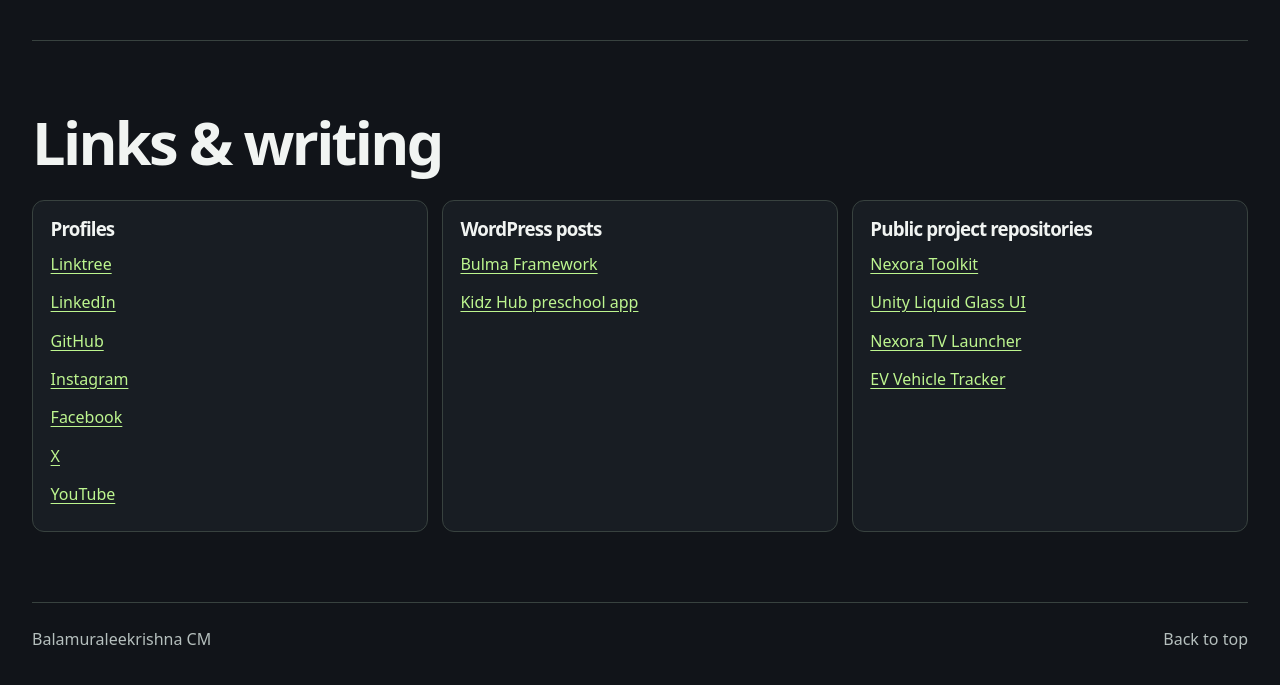
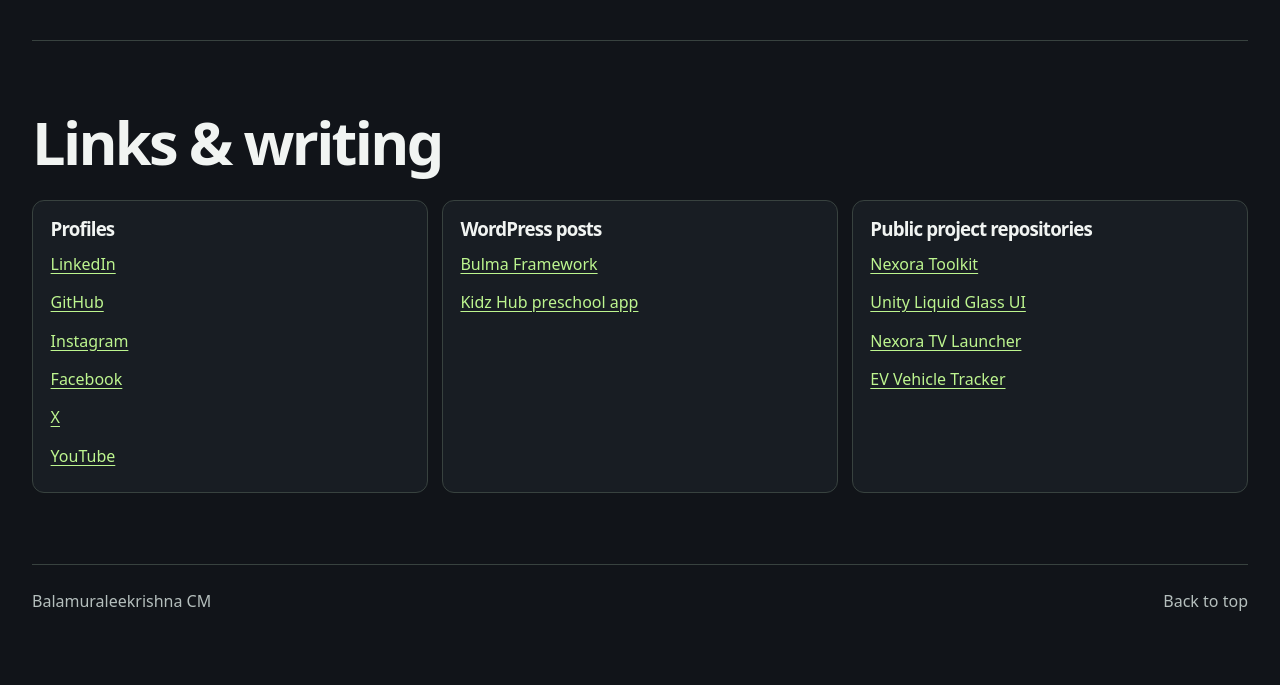
Before and after one commit to BalamuraleekrishnaCM/balamuraleekrishnacm.github.io, a plain HTML site: page index.html in a window 1280 px wide. Shown: the part 2630-3315 px from the top of the page. After the commit the page ends 3276 px from the top, so only its background shows below. Drawn offline with Linux system fonts and the light colour scheme.

Commit message:
Harden portfolio and remove indirect private contact link

```diff
--- a/index.html
+++ b/index.html
@@ -2,6 +2,8 @@
 <html lang="en">
 <head>
   <meta charset="utf-8">
+  <meta http-equiv="Content-Security-Policy" content="default-src 'none'; script-src 'self'; style-src 'self'; img-src 'self'; base-uri 'none'; form-action 'none'">
+  <meta name="referrer" content="no-referrer">
   <meta name="viewport" content="width=device-width, initial-scale=1">
   <meta name="theme-color" content="#111419">
   <meta name="description" content="Public Unity and XR work by Balamuraleekrishna CM, featuring mixed reality for surgery, VR games and immersive education.">
@@ -126,7 +128,6 @@
         <div class="online-card">
           <h3>Profiles</h3>
           <ul>
-            <li><a href="https://linktr.ee/balamuraleekrishna">Linktree</a></li>
             <li><a href="https://www.linkedin.com/in/balamuraleekrishnacm/">LinkedIn</a></li>
             <li><a href="https://github.com/BalamuraleekrishnaCM">GitHub</a></li>
             <li><a href="https://www.instagram.com/balamuraleekrishna/">Instagram</a></li>
```
